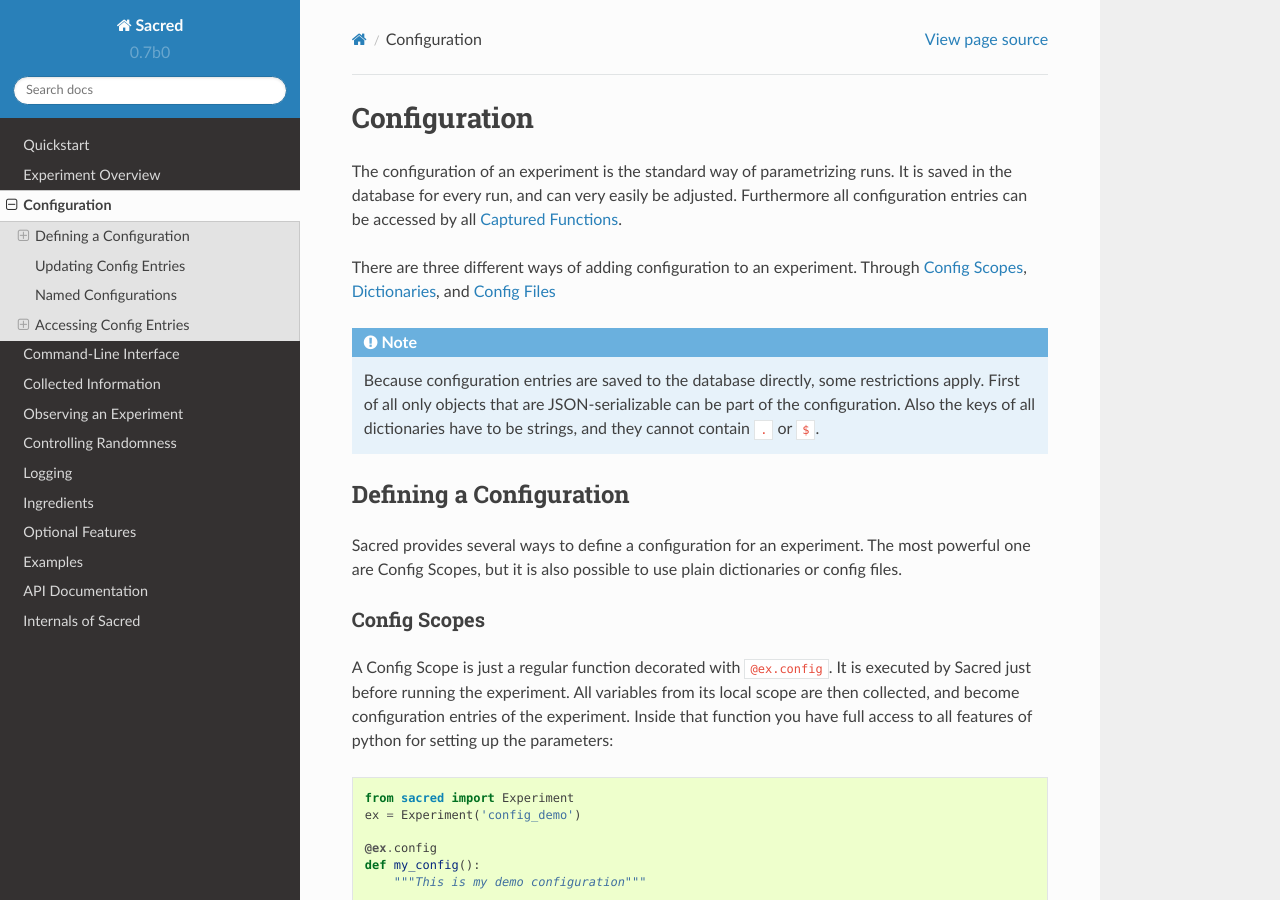
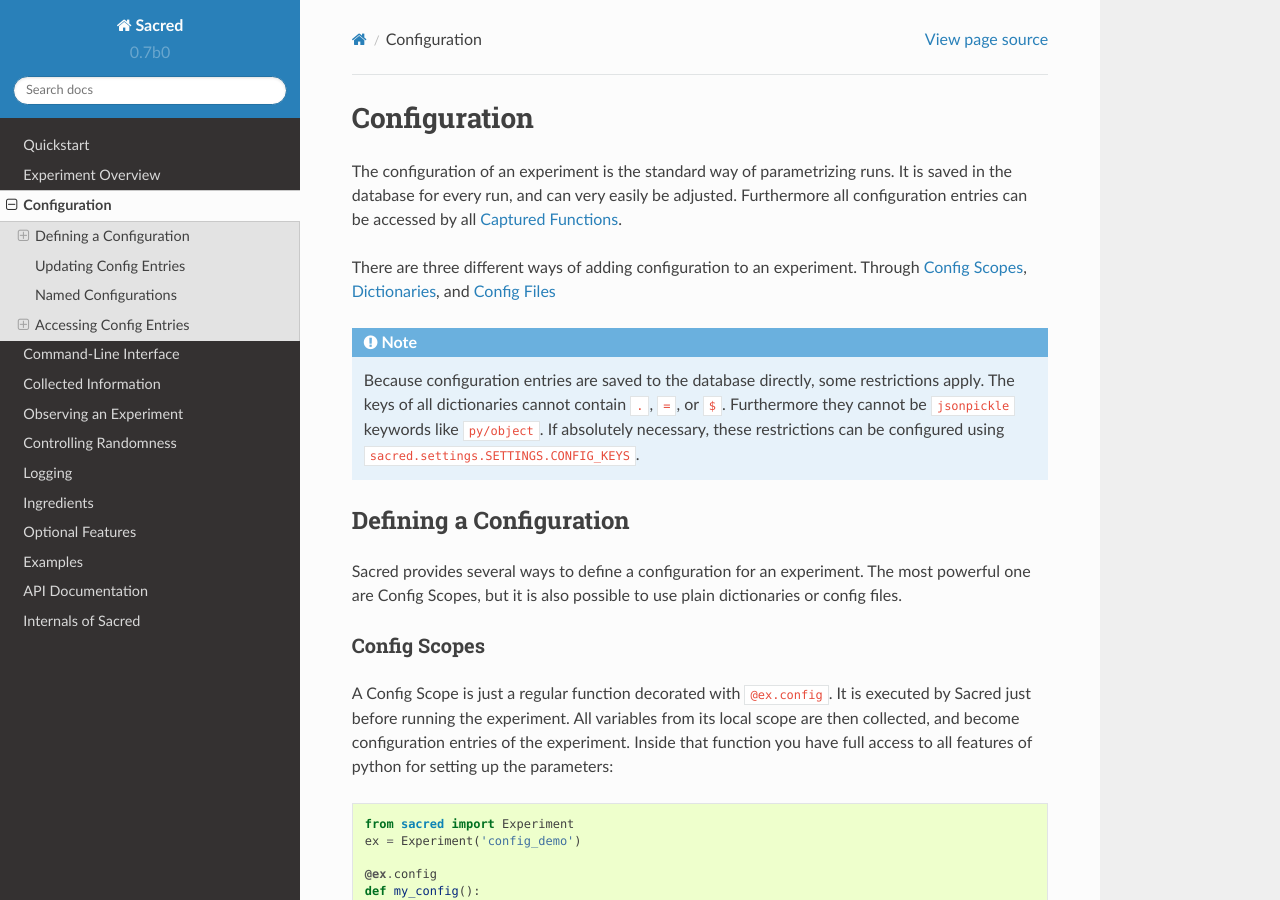
Before and after one commit to IDSIA/sacred, a Sphinx documentation site: the page built from docs/configuration.rst, in a window 1280 px wide and 900 px high. Built offline with Sphinx 7.4.7 and the Read the Docs theme 2.0.0, drawn with Linux system fonts in a browser that asks for light colours.

```diff
--- a/docs/collected_information.rst
+++ b/docs/collected_information.rst
@@ -232,6 +232,8 @@ The builtin usecases include:
     ===============  =========================================================
     Key              Description
     ===============  =========================================================
+    ``command``      The name of the command that is being run
+    ``options``      A dictionary with all the commandline options
     ``comment``      A comment for that run (added by the :ref:`comment flag <comment_flag>`)
     ``priority``     A priority for scheduling queued runs (added by the :ref:`priority flag <cmdline_priority>`)
     ``queue_time``   The datetime when this run was queued (stored automatically)
--- a/docs/configuration.rst
+++ b/docs/configuration.rst
@@ -13,9 +13,11 @@ Through :ref:`config_scopes`, :ref:`config_dictionaries`, and
 
 .. note::
     Because configuration entries are saved to the database directly, some
-    restrictions apply. First of all only objects that are JSON-serializable
-    can be part of the configuration. Also the keys of all dictionaries have
-    to be strings, and they cannot contain ``.`` or ``$``.
+    restrictions apply. The keys of all dictionaries cannot contain
+    ``.``, ``=``, or ``$``.
+    Furthermore they cannot be ``jsonpickle`` keywords like ``py/object``.
+    If absolutely necessary, these restrictions can be configured using
+    ``sacred.settings.SETTINGS.CONFIG_KEYS``.
 
 Defining a Configuration
 ========================
```
Also changed, not shown: docs/experiment.rst (+12 -12 lines), 1 other file.
